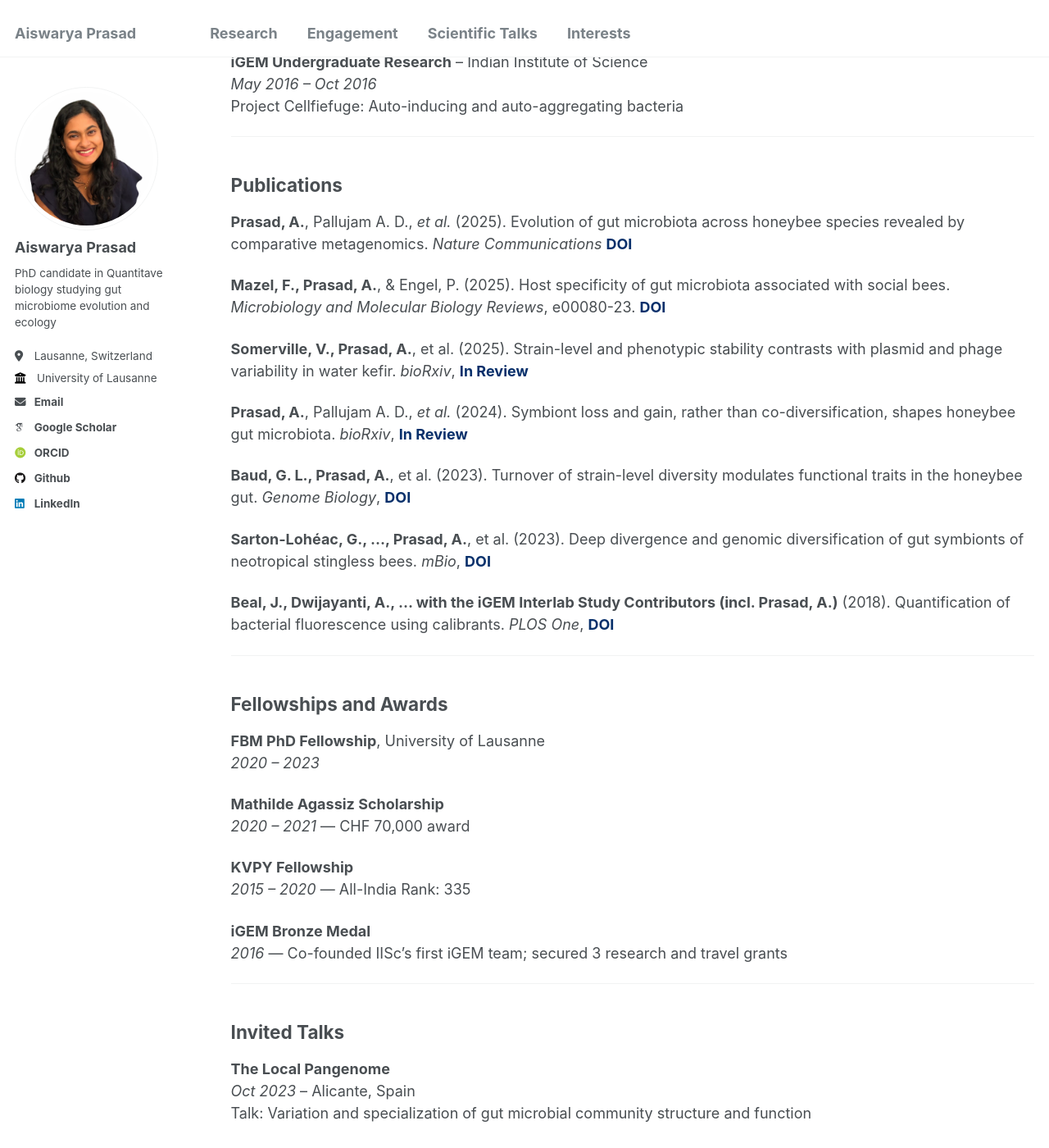
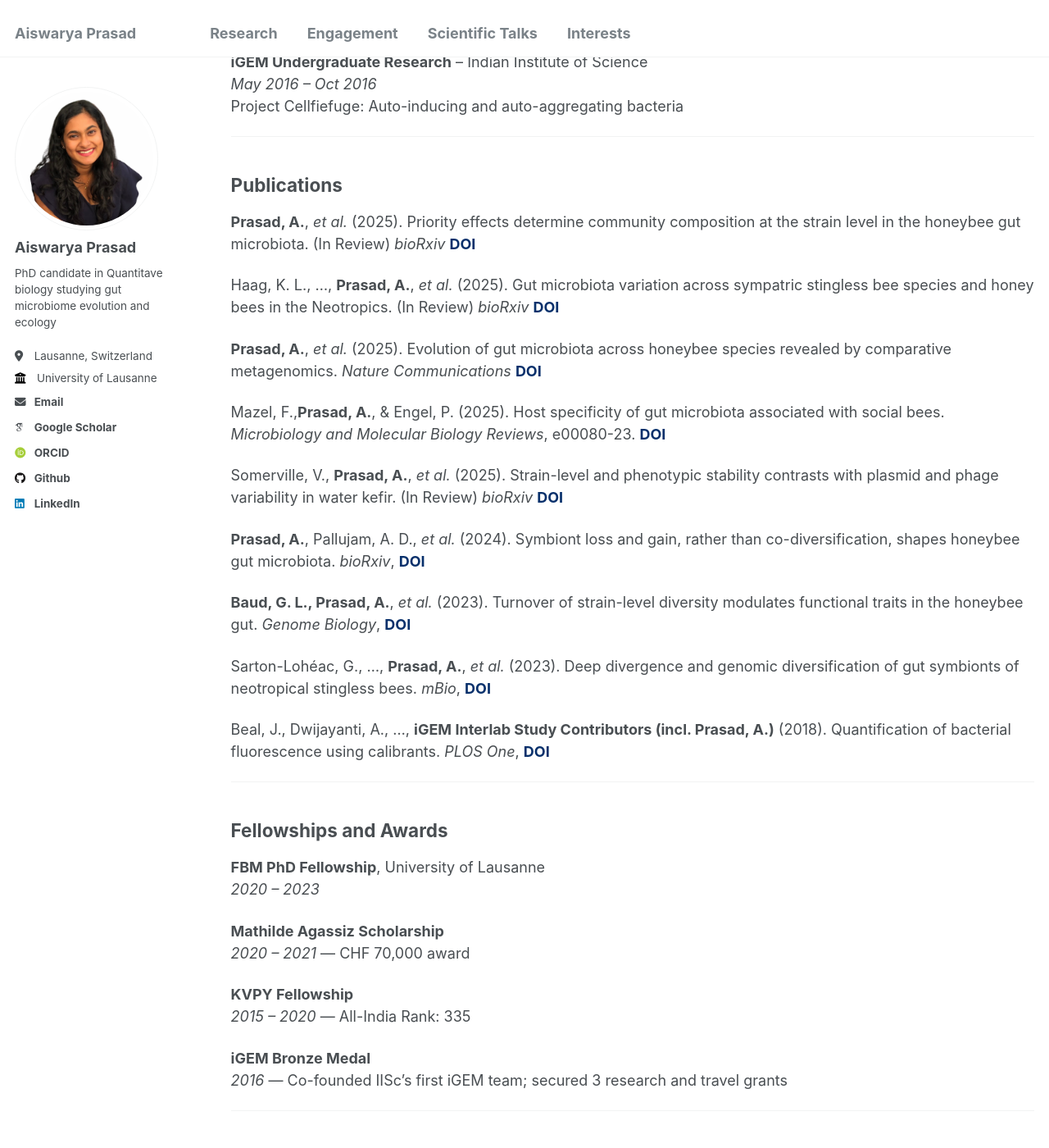
Before and after one commit to Aiswarya-prasad/aiswarya-prasad.github.io, a Jekyll site: the page built from _pages/cv.md, in a window 1280 px wide and 1400 px high, scrolled down 1046 px. Shown: the whole window at 82% size. Built offline with Jekyll 4.4.1, drawn with Linux system fonts in a browser that asks for light colours; some web fonts are replaced.

Commit message:
Syntax change, squash commit later or just ignore.

```diff
--- a/_pages/cv.md
+++ b/_pages/cv.md
@@ -53,19 +53,23 @@ Project Cellfiefuge: Auto-inducing and auto-aggregating bacteria
 
 ## Publications
 
-**Prasad, A.**, Pallujam A. D., _et al._ (2025). Evolution of gut microbiota across honeybee species revealed by comparative metagenomics. *Nature Communications* [DOI](https://doi.org/10.1038/s41467-025-64115-5)
+**Prasad, A.**, _et al._ (2025). Priority effects determine community composition at the strain level in the honeybee gut microbiota. (In Review) *bioRxiv* [DOI](https://doi.org/10.1101/2025.11.22.689826)
 
-**Mazel, F., Prasad, A.**, & Engel, P. (2025). Host specificity of gut microbiota associated with social bees. *Microbiology and Molecular Biology Reviews*, e00080-23. [DOI](https://doi.org/10.1128/mmbr.00080-23)
+Haag, K. L., ..., **Prasad, A.**,  _et al._ (2025). Gut microbiota variation across sympatric stingless bee species and honey bees in the Neotropics. (In Review) *bioRxiv* [DOI](https://doi.org/10.1101/2025.11.29.691224)
 
-**Somerville, V., Prasad, A.**, et al. (2025). Strain-level and phenotypic stability contrasts with plasmid and phage variability in water kefir. *bioRxiv*, [In Review](https://doi.org/10.1101/2025.02.27.640646)
+**Prasad, A.**, _et al._ (2025). Evolution of gut microbiota across honeybee species revealed by comparative metagenomics. *Nature Communications* [DOI](https://doi.org/10.1038/s41467-025-64115-5)
 
-**Prasad, A.**, Pallujam A. D., _et al._ (2024). Symbiont loss and gain, rather than co-diversification, shapes honeybee gut microbiota. *bioRxiv*, [In Review](https://doi.org/10.1101/2024.09.11.612390)
+Mazel, F.,**Prasad, A.**, & Engel, P. (2025). Host specificity of gut microbiota associated with social bees. *Microbiology and Molecular Biology Reviews*, e00080-23. [DOI](https://doi.org/10.1128/mmbr.00080-23)
 
-**Baud, G. L., Prasad, A.**, et al. (2023). Turnover of strain-level diversity modulates functional traits in the honeybee gut. *Genome Biology*, [DOI](https://doi.org/10.1186/s13059-023-03131-4)
+Somerville, V., **Prasad, A.**, _et al._ (2025). Strain-level and phenotypic stability contrasts with plasmid and phage variability in water kefir. (In Review) *bioRxiv* [DOI](https://doi.org/10.1101/2025.02.27.640646)
 
-**Sarton-Lohéac, G., ..., Prasad, A.**, et al. (2023). Deep divergence and genomic diversification of gut symbionts of neotropical stingless bees. *mBio*, [DOI](https://doi.org/10.1128/mbio.03538-22)
+**Prasad, A.**, Pallujam, A. D., _et al._ (2024). Symbiont loss and gain, rather than co-diversification, shapes honeybee gut microbiota. *bioRxiv*, [DOI](https://doi.org/10.1101/2024.09.11.612390)
 
-**Beal, J., Dwijayanti, A., ... with the iGEM Interlab Study Contributors (incl. Prasad, A.)** (2018). Quantification of bacterial fluorescence using calibrants. *PLOS One*, [DOI](https://doi.org/10.1371/journal.pone.0199432)
+**Baud, G. L., Prasad, A.**, _et al._ (2023). Turnover of strain-level diversity modulates functional traits in the honeybee gut. *Genome Biology*, [DOI](https://doi.org/10.1186/s13059-023-03131-4)
+
+Sarton-Lohéac, G., ..., **Prasad, A.**, _et al._ (2023). Deep divergence and genomic diversification of gut symbionts of neotropical stingless bees. *mBio*, [DOI](https://doi.org/10.1128/mbio.03538-22)
+
+Beal, J., Dwijayanti, A., ..., **iGEM Interlab Study Contributors (incl. Prasad, A.)** (2018). Quantification of bacterial fluorescence using calibrants. *PLOS One*, [DOI](https://doi.org/10.1371/journal.pone.0199432)
 
 ---
 
```
Also changed, not shown: 3 other files.
